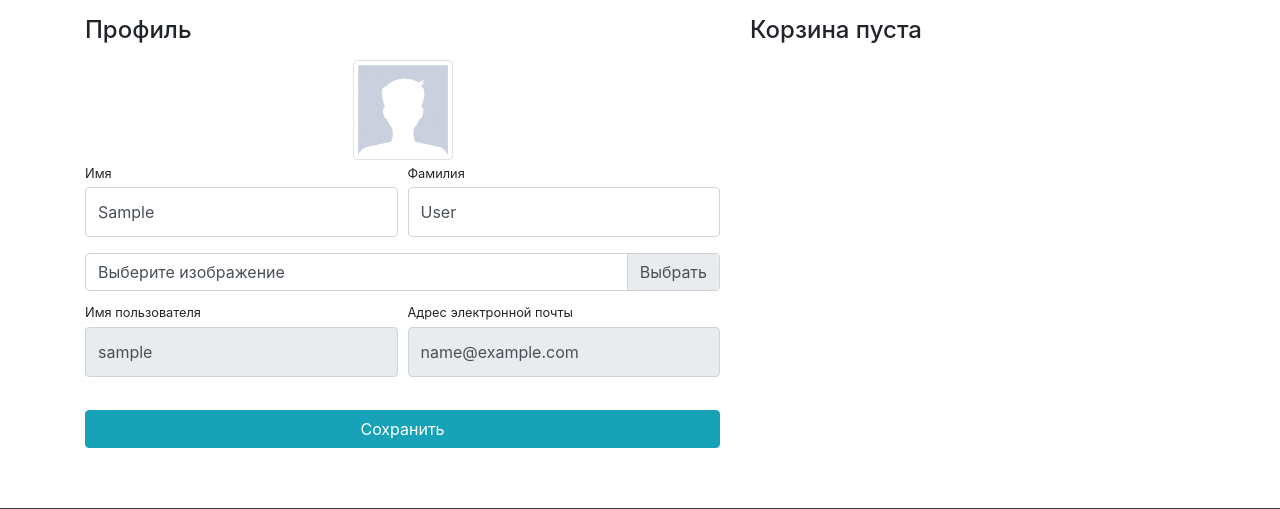
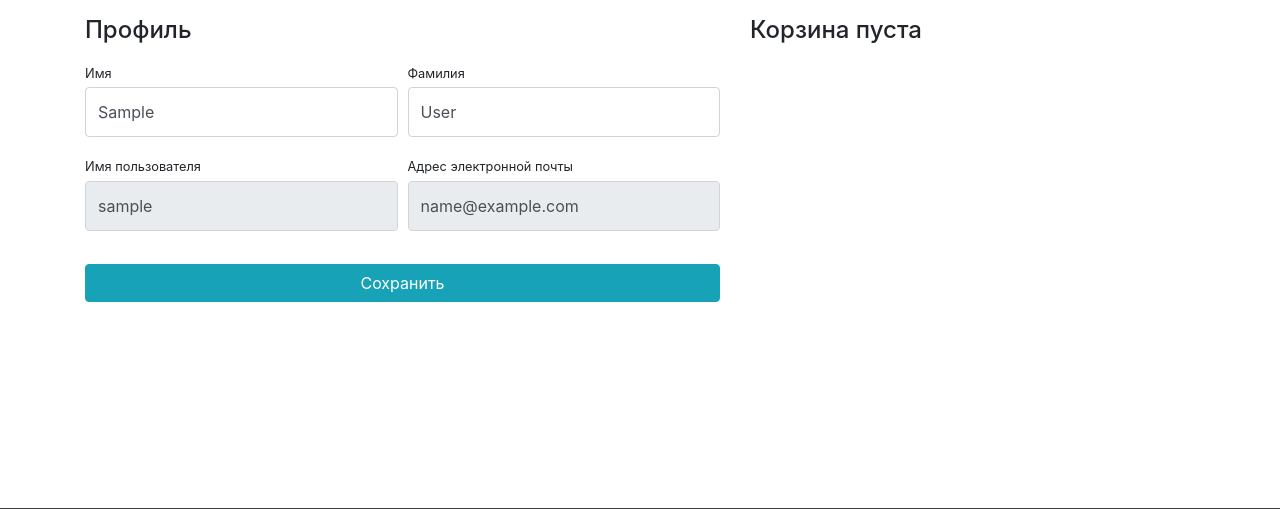
Before and after one commit to ProgKenhy/FesualStore, a Django app: page /users/profile/1/ in a window 1280 px wide. Shown: the part 89-598 px from the top of the page. Run offline with Django 5.2, Linux system fonts and the light colour scheme; the visitor is signed in with stand-in values (Sample User, id 1); data comes from the database, SQL or seed files in the repository; data that the repository does not hold is empty; parts of the project's set-up code (start-up, migrations or seed data) failed here and were passed over; some libraries are stand-ins or nearby versions.

Commit message:
more clien_size and delete user_image

```diff
--- a/src/products/admin.py
+++ b/src/products/admin.py
@@ -15,7 +15,7 @@ class ProductImageInline(admin.TabularInline):
 class ProductAdmin(admin.ModelAdmin):
     inlines = [ProductImageInline, ]
     list_display = ('name', 'price', 'category')
-    fields = ('name', 'description', 'price', 'category', 'size', 'gender', 'avito_url')
+    fields = ('name', 'description', 'price', 'category', 'size', 'gender')
     search_fields = ('name', 'description')
 
 
--- a/src/products/models.py
+++ b/src/products/models.py
@@ -40,7 +40,6 @@ class Product(models.Model):
     category = models.ForeignKey(ProductCategory, on_delete=models.CASCADE)
     size = models.CharField(max_length=15, choices=SIZE_CHOICES, default='Unknown')
     gender = models.CharField(max_length=1, choices=GENDER_CHOICES, default='U')
-    avito_url = models.URLField(max_length=250, default="", blank=True)
 
     class Meta:
         verbose_name = 'товар'
--- a/src/products/serializers.py
+++ b/src/products/serializers.py
@@ -8,7 +8,7 @@
 #
 #     class Meta:
 #         model = Product
-#         fields = ('id', 'name', 'description', 'price', 'quantity', 'category', 'avito_url')
+#         fields = ('id', 'name', 'description', 'price', 'quantity', 'category')
 #
 #
 # class ProductImageSerializer(serializers.ModelSerializer):
--- a/src/users/models.py
+++ b/src/users/models.py
@@ -7,7 +7,7 @@ from django.utils.timezone import now
 
 
 class User(AbstractUser):
-    image = models.ImageField(upload_to='users_images', null=True, blank=True)
+    # image = models.ImageField(upload_to='users_images', null=True, blank=True)
     is_verified_email = models.BooleanField(default=False)
     email = models.EmailField(unique=True, blank=False)
 
--- a/src/users/templates/users/profile.html
+++ b/src/users/templates/users/profile.html
@@ -7,12 +7,6 @@
         <div class="row">
             <div class="col-lg-7">
                 <h4 class="mt-3 mb-3">Профиль</h4>
-                <div class="col-lg-12 text-center">
-                    <img width="100" height="100"
-                         src="
-                                 {% if user.image %} {{ user.image.url }} {% else %} {% static 'vendor/images/default_avatar.jpg' %} {% endif %}"
-                         class="img-thumbnail" alt="profile_image">
-                </div>
                 <form action="{% url 'users:profile' user.id %}" method="post" enctype="multipart/form-data">
                     {% csrf_token %}
                     <div class="form-row">
@@ -26,15 +20,6 @@
                             <div class="form-group">
                                 <label class="small mb-1" for="{{ form.second_name.id_for_label }}">Фамилия</label>
                                 {{ form.last_name }}
-                            </div>
-                        </div>
-                    </div>
-                    <div class="form-row mb-2">
-                        <div class="col-lg-12">
-                            <div class="custom-file">
-                                {{ form.image }}
-                                <label class="custom-file-label" for="{{ form.image.id_for_label }}" data-browse="Выбрать">Выберите
-                                    изображение</label>
                             </div>
                         </div>
                     </div>
```
Also changed, not shown: src/products/migrations/0012_remove_product_avito_url_alter_product_gender_and_more.py (added), src/users/migrations/0004_remove_user_image.py (added), 1 other file.
